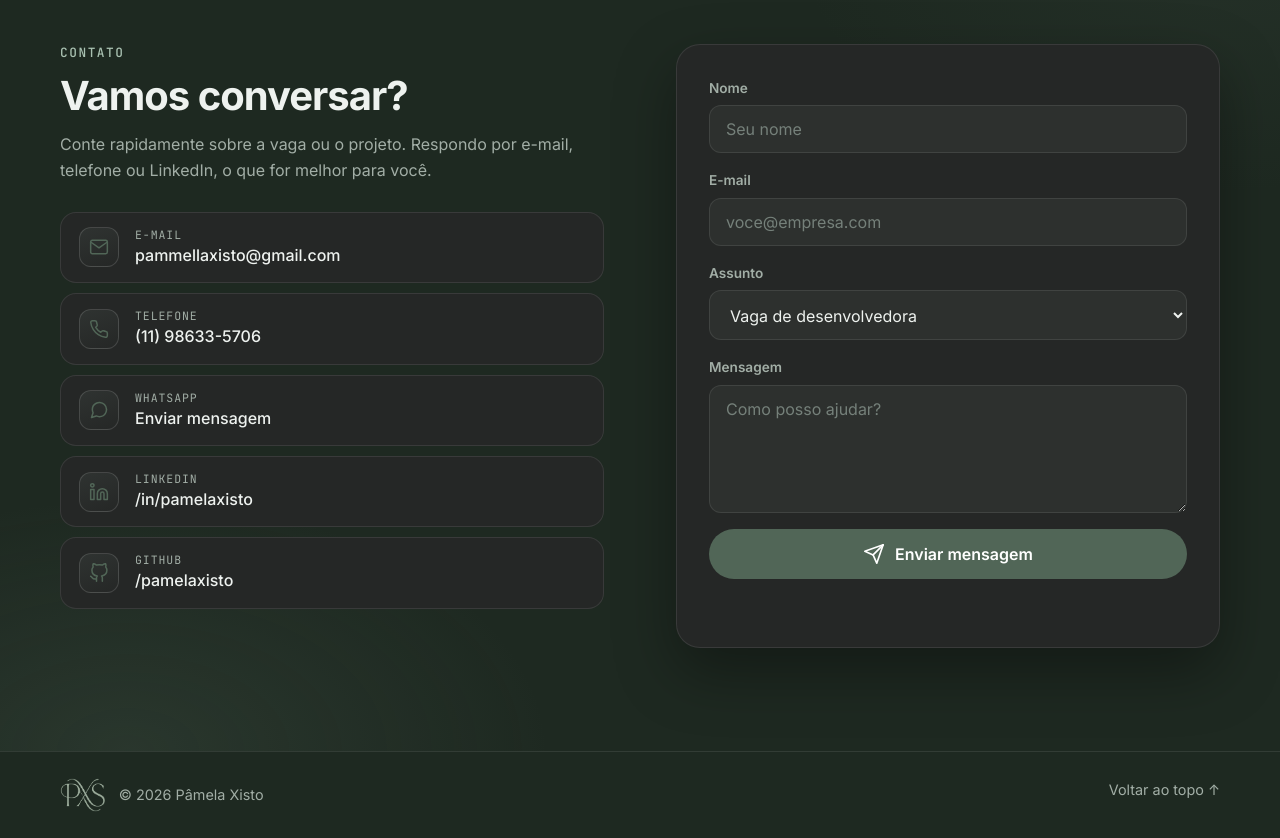
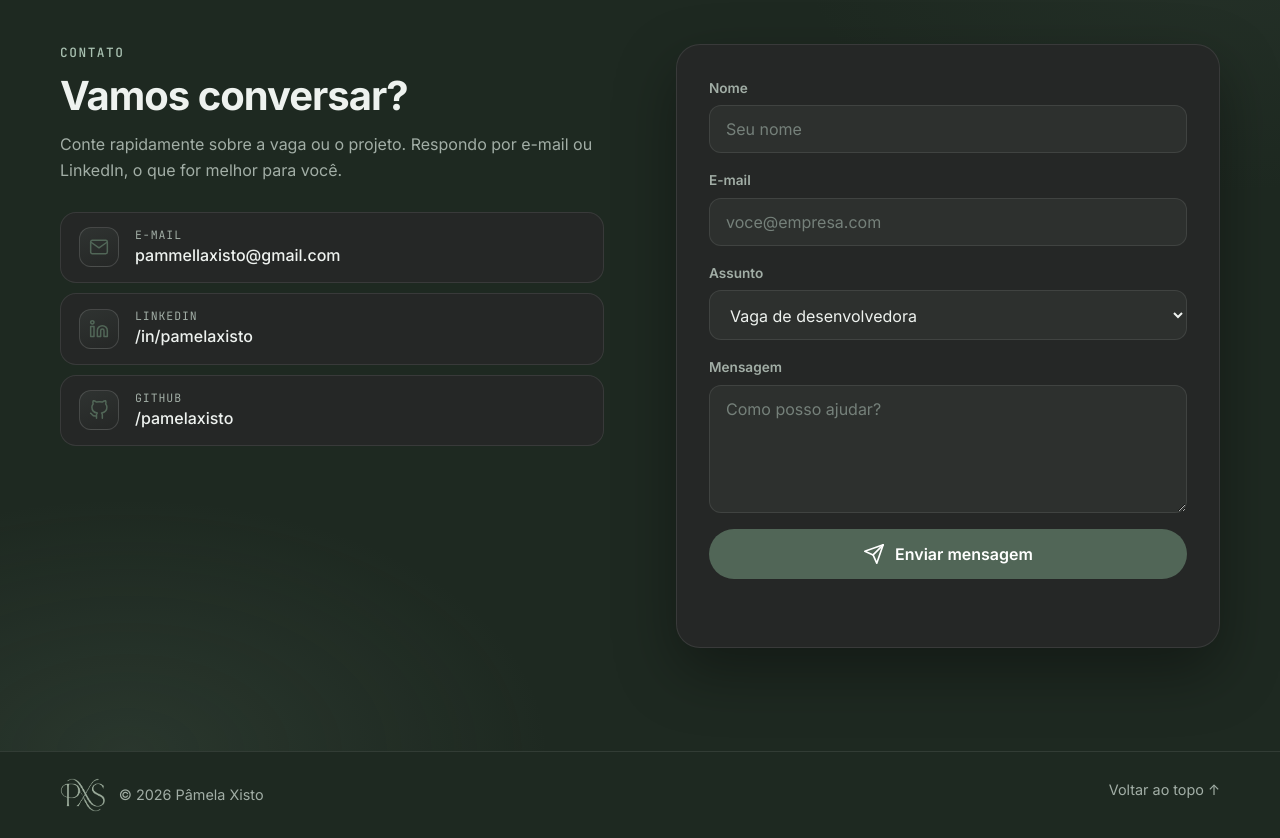
Before and after one commit to PamelaXisto/portfolio, a plain HTML site: page index.html in a window 1280 px wide. Shown: the part 6140-6978 px from the top of the page. Drawn offline with Linux system fonts and the light colour scheme.

Commit message:
feat: alterando secao de contato

```diff
--- a/index.html
+++ b/index.html
@@ -134,11 +134,9 @@
         <div class="contact__info">
           <p class="eyebrow">Contato</p>
           <h2 id="t-contato">Vamos conversar?</h2>
-          <p class="section__sub">Conte rapidamente sobre a vaga ou o projeto. Respondo por e-mail, telefone ou LinkedIn, o que for melhor para você.</p>
+          <p class="section__sub">Conte rapidamente sobre a vaga ou o projeto. Respondo por e-mail ou LinkedIn, o que for melhor para você.</p>
           <ul class="channels">
             <li><a href="mailto:pammellaxisto@gmail.com"><svg class="ico" viewBox="0 0 24 24" fill="none" stroke="currentColor" stroke-width="1.8" stroke-linecap="round" stroke-linejoin="round" aria-hidden="true"><path d="M4 4h16c1.1 0 2 .9 2 2v12c0 1.1-.9 2-2 2H4c-1.1 0-2-.9-2-2V6c0-1.1.9-2 2-2z"/><polyline points="22,6 12,13 2,6"/></svg><span><small>E-mail</small>pammellaxisto@gmail.com</span></a></li>
-            <li><a href="tel:+5511986335706"><svg class="ico" viewBox="0 0 24 24" fill="none" stroke="currentColor" stroke-width="1.8" stroke-linecap="round" stroke-linejoin="round" aria-hidden="true"><path d="M22 16.92v3a2 2 0 0 1-2.18 2 19.79 19.79 0 0 1-8.63-3.07 19.5 19.5 0 0 1-6-6 19.79 19.79 0 0 1-3.07-8.67A2 2 0 0 1 4.11 2h3a2 2 0 0 1 2 1.72 12.84 12.84 0 0 0 .7 2.81 2 2 0 0 1-.45 2.11L8.09 9.91a16 16 0 0 0 6 6l1.27-1.27a2 2 0 0 1 2.11-.45 12.84 12.84 0 0 0 2.81.7A2 2 0 0 1 22 16.92z"/></svg><span><small>Telefone</small>(11) 98633-5706</span></a></li>
-            <li><a href="https://wa.me/5511986335706" target="_blank" rel="noopener"><svg class="ico" viewBox="0 0 24 24" fill="none" stroke="currentColor" stroke-width="1.8" stroke-linecap="round" stroke-linejoin="round" aria-hidden="true"><path d="M21 11.5a8.38 8.38 0 0 1-.9 3.8 8.5 8.5 0 0 1-7.6 4.7 8.38 8.38 0 0 1-3.8-.9L3 21l1.9-5.7a8.38 8.38 0 0 1-.9-3.8 8.5 8.5 0 0 1 4.7-7.6 8.38 8.38 0 0 1 3.8-.9h.5a8.48 8.48 0 0 1 8 8v.5z"/></svg><span><small>WhatsApp</small>Enviar mensagem</span></a></li>
             <li><a href="https://www.linkedin.com/in/pamelaxisto/" target="_blank" rel="noopener"><svg class="ico" viewBox="0 0 24 24" fill="none" stroke="currentColor" stroke-width="1.8" stroke-linecap="round" stroke-linejoin="round" aria-hidden="true"><path d="M16 8a6 6 0 0 1 6 6v7h-4v-7a2 2 0 0 0-2-2 2 2 0 0 0-2 2v7h-4v-7a6 6 0 0 1 6-6z"/><rect x="2" y="9" width="4" height="12"/><circle cx="4" cy="4" r="2"/></svg><span><small>LinkedIn</small>/in/pamelaxisto</span></a></li>
             <li><a href="https://github.com/pamelaxisto" target="_blank" rel="noopener"><svg class="ico" viewBox="0 0 24 24" fill="none" stroke="currentColor" stroke-width="1.8" stroke-linecap="round" stroke-linejoin="round" aria-hidden="true"><path d="M9 19c-5 1.5-5-2.5-7-3m14 6v-3.87a3.37 3.37 0 0 0-.94-2.61c3.14-.35 6.44-1.54 6.44-7A5.44 5.44 0 0 0 20 4.77 5.07 5.07 0 0 0 19.91 1S18.73.65 16 2.48a13.38 13.38 0 0 0-7 0C6.27.65 5.09 1 5.09 1A5.07 5.07 0 0 0 5 4.77a5.44 5.44 0 0 0-1.5 3.78c0 5.42 3.3 6.61 6.44 7A3.37 3.37 0 0 0 9 18.13V22"/></svg><span><small>GitHub</small>/pamelaxisto</span></a></li>
           </ul>
```
